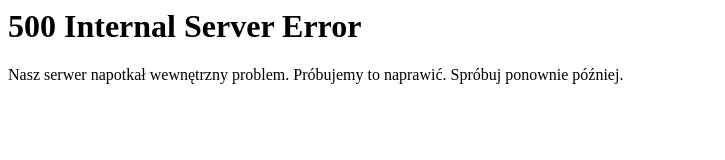
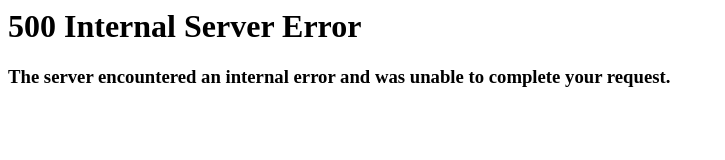
Before and after one commit to Xeoth/500InternalServerError, a plain HTML site: page index.html in a window 1280 px wide. Shown: the whole page, without its empty margins (0-725 px from the left). Drawn offline with Linux system fonts and the light colour scheme.

Commit message:
changed language to english

```diff
--- a/index.html
+++ b/index.html
@@ -1,2 +1,2 @@
 <h1>500 Internal Server Error</h1>
-<p>Nasz serwer napotkał wewnętrzny problem. Próbujemy to naprawić. Spróbuj ponownie później.</p>
+<h3>The server encountered an internal error and was unable to complete your request.</h3>
```
